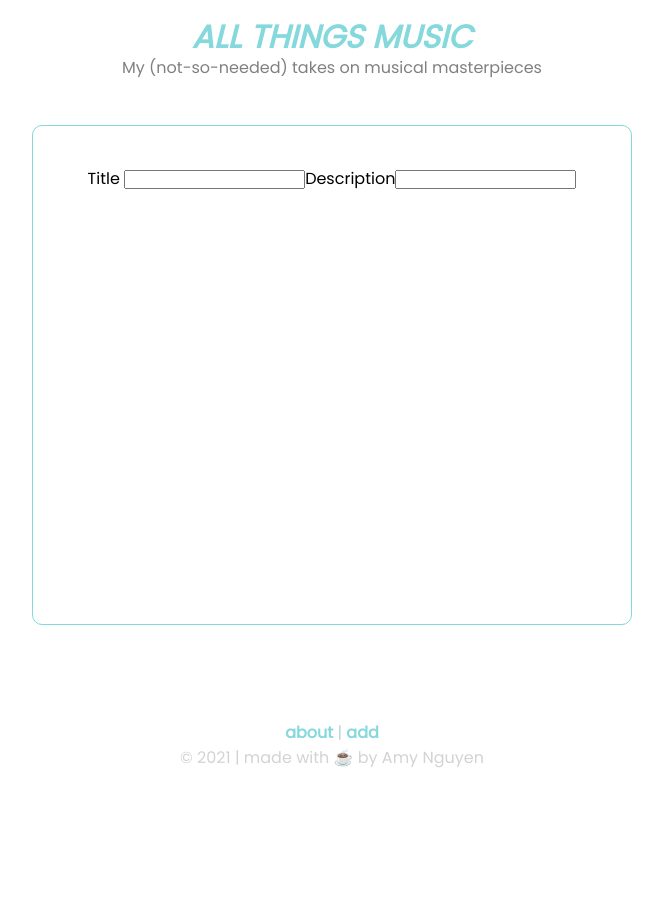
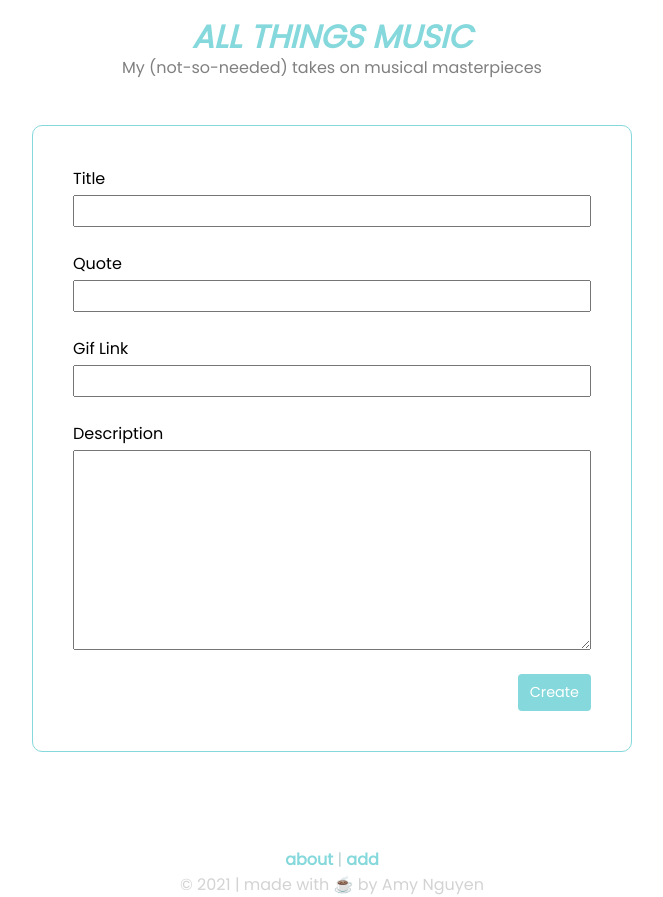
Before and after one commit to a95nguyen/react-firebase-blog, a React (Create React App) app: page /addpost in a window 1280 px wide. Shown: the part 280-1177 px from the top of the page, without its empty margins (308-971 px from the left). Before the commit the page ends 1050 px from the top, so only its background shows below. Built offline with nearby package versions, Linux system fonts and the light colour scheme.

Commit message:
Firebase successful

```diff
--- a/react-firebase-blog.json
+++ b/react-firebase-blog.json
@@ -5,14 +5,14 @@
         "title": "Black Swan - BTS",
         "quote": "If this can no longer resonate with me / If this can no longer make my heart flutter / Perhaps, this will be how I die my first death",
         "gif": "https://media1.giphy.com/media/gGlPFLqXHFUaQk1Kal/giphy.gif",
-        "description": "By layering dark and introspective lyrics over a heavy trap beat and light guitar strokes, BTS delves head first into any creative's worst fear: losing their passion for creating. The emo hip-hop track not only explores their passion for music, but also the possible downsides of it: burnout and losing their creative touch. From BTS' view, when music and dancing can no longer touch their hearts, this is how they'd die their first death. It is noteworthy that inspiration is drawn from a quote from Martha Graham: 'A dancer dies twice - once when they stop dancing - and this first death is more painful'."
+        "description": "By layering dark and introspective lyrics over a heavy trap beat and light guitar strokes, BTS delves headfirst into any creative's worst fear: losing their passion for creating. The emo hip-hop track not only explores their passion for music, but also the possible downsides of it: burnout and losing their creative touch. From BTS' view, when music and dancing can no longer touch their hearts, this is how they'd die their first death. It is noteworthy that inspiration is drawn from a quote from Martha Graham: 'A dancer dies twice - once when they stop dancing - and this first death is more painful'."
       },
       "2": {
         "id": "2",
         "title": "Dis-ease - BTS",
         "quote": "24 hours, that's plenty of time / I could sleep all day but there's still no problem / I think I should work till my body breaks",
         "gif": "https://64.media.tumblr.com/632764c235a36ae194cb1deea1ec0dd8/a79f2a82cb4ef3ab-39/s400x600/b4ccc58c1fcc6ddcf10ba1024b0f31573b22c1e6.gifv",
-        "description": "Pandemic life and productivity - two words that have molded into synonyms since the start of COVID-19. Most fail to realize that free time is not an indicator that you should pick up a new language - or learn a new skill - or get ahead in your studies. j-hope, member of BTS and one of the main accredited songwriters on Dis-ease shines a light on this issue. Through an old-school hip-hop tune, the lyrics showcase the uncertainty and uneasiness of pandemic life and the constant need to work - something we all are experiencing. Although the track focuses on this personal disease (a play on the actual disease that has given us so much free time), the bridge offers hope to listeners: 'No night lasts forever / I've become stronger'."
+        "description": "Pandemic life and productivity - two words that have molded into synonyms since the start of COVID-19. Most fail to realize that free time is not an indicator that you should pick up a new language - or learn a new skill - or get ahead in your studies. j-hope - member of BTS and one of the main accredited songwriters on Dis-ease - shines a light on this issue. Through an old-school hip-hop tune, the lyrics showcase the uncertainty and uneasiness of pandemic life and the constant need to work - something we all are experiencing. Although the track focuses on this personal disease (a play on the actual disease that has given us so much free time), the bridge offers hope to listeners: 'No night lasts forever / I've become stronger'."
       }
     }
   }
--- a/src/components/AddPost.js
+++ b/src/components/AddPost.js
@@ -3,23 +3,105 @@ import Header from './Header'
 import { useState } from 'react'
 import { getFirebase } from "../Firebase";
 
-function AddPost() {
+// title, gif, quote, description
+const labelStyles = {
+    display: "block",
+    marginBottom: 4
+};
+
+// input boxes
+const inputStyles = {
+    width: "100%",
+    height: "2rem",
+    lineHeight: "2rem",
+    verticalAlign: "middle",
+    fontSize: "1rem",
+    marginBottom: "1.5rem",
+    padding: "0 0.25rem"
+};
+
+
+function AddPost({ history }) {
+    const [id, setId] = useState("");
     const [title, setTitle] = useState("");
-    const [slug, setSlug] = useState("");
-    const [coverImage, setCoverImage] = useState("");
-    const [coverImageAlt, setCoverImageAlt] = useState("");
+    const [quote, setQuote] = useState("");
+    const [gif, setGif] = useState("");
     const [description, setDescription] = useState("");
+
+    // is it okay to be an async function.. i don't know
+    async function createPost() {
+        var postListRef = getFirebase().database().ref('posts')
+
+        // getting number of children in Firebase
+        let numChild = await postListRef.once("value")
+        .then(function(snapshot) {
+            return snapshot.numChildren();
+        })
+
+        // console.log(numChild)
+        var newPostRef = postListRef.push();
+        newPostRef.set({
+            title,
+            quote,
+            id: numChild + 1,
+            gif,
+            description
+        })
+    }
 
     return (
         <div>
             <Header />
             <br></br>
-            <div className='container' style={{ textAlign: "center", minHeight: "500px" }}>
-                <label>Title </label>
-                <input id="title-field" type="text" onChange={({ target: { value } }) => {setTitle(value)}}/>
-                <label>Description</label>
-                <input id="description" type="text" onChange={({ target: { value } }) => {setDescription(value)}}/>
+            <div className='container' style={{ minHeight: "500px" }}>
 
+                <label style={labelStyles} htmlFor="title-field">
+                    Title
+                </label>
+                <input
+                    style={inputStyles}
+                    id="title-field"
+                    type="text"
+                    value={title}
+                    onChange={({ target: { value } }) => { setTitle(value); }} />
+
+                <label style={labelStyles} htmlFor="title-field">
+                    Quote
+                </label>
+                <input
+                    style={inputStyles}
+                    id="quote-field"
+                    type="text"
+                    value={quote}
+                    onChange={({ target: { value } }) => { setQuote(value); }} />
+
+                <label style={labelStyles} htmlFor="title-field">
+                    Gif Link
+                </label>
+                <input
+                    style={inputStyles}
+                    id="gif-field"
+                    type="text"
+                    value={gif}
+                    onChange={({ target: { value } }) => { setGif(value); }} />
+
+                <label style={labelStyles} htmlFor="title-field">
+                    Description
+                </label>
+                <textarea
+                    style={{ ...inputStyles, height: 200, verticalAlign: "top", fontFamily: "Poppins" }}
+                    id="description-field"
+                    type="text"
+                    value={description}
+                    onChange={({ target: { value } }) => { setDescription(value); }} />
+
+                <div style={{ textAlign: "right" }}>
+                    <button
+                        className="addPost"
+                        onClick={createPost}>
+                        Create
+                    </button>
+                </div>
             </div>
             <br></br>
             <br></br>
--- a/src/components/Posts.js
+++ b/src/components/Posts.js
@@ -20,11 +20,12 @@ function Posts({ setSelectedPost }) {
             .then(snapshot => {
                 let posts = [];
                 const snapshotVal = snapshot.val();
-                for (let slug in snapshotVal) {
-                    posts.push(snapshotVal[slug]);
+                for (let id in snapshotVal) {
+                    posts.push(snapshotVal[id]);
                 }
 
                 setBlogPosts(posts);
+                console.log(posts);
                 setLoading(false);
             });
     }
--- a/src/index.css
+++ b/src/index.css
@@ -146,6 +146,21 @@ body {
   }
 }
 
+.addPost {
+  border: none;
+  color: #fff;
+  background-color: #85d8db;
+  border-radius: 4px;
+  padding: 8px 12px;
+  font-size: 0.9rem;
+  font-family: 'Poppins', sans-serif;
+}
+
+.addPost:hover {
+  background-color: lightgray;
+  cursor: pointer;
+}
+
 footer {
   text-align: center;
 }
```
